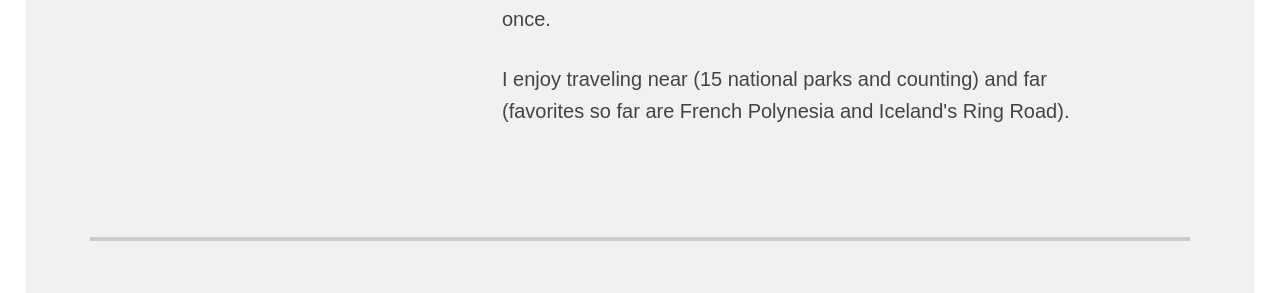
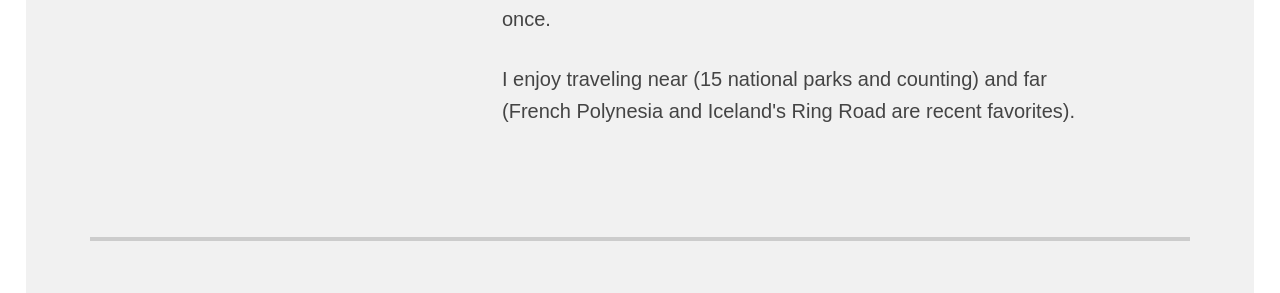
Before and after one commit to amelianaire/amelianaire_2014, a Jekyll site: the page built from about/index.html, in a window 1280 px wide and 900 px high, scrolled down 639 px. Shown: the part 192-485 px from the top of the window. Built offline with Jekyll 4.4.1, drawn with Linux system fonts in a browser that asks for light colours; nearby versions of some CDN libraries; Markdown is read by kramdown in place of the engine named in the settings.

Commit message:
Removed excess word on "about me"

```diff
--- a/about/index.html
+++ b/about/index.html
@@ -27,7 +27,7 @@ title: Amelia Johnson - About
 
                     <p>Aside from design, I have experience writing for web, prototyping in HTML and CSS, and a knack for juggling a lot of projects at once.</p>
 
-                    <p>I enjoy traveling near (15 national parks and counting) and far (favorites so far are French Polynesia and Iceland's Ring Road).
+                    <p>I enjoy traveling near (15 national parks and counting) and far (French Polynesia and Iceland's Ring Road are recent favorites).
                 </div>
         </div>
 
```
